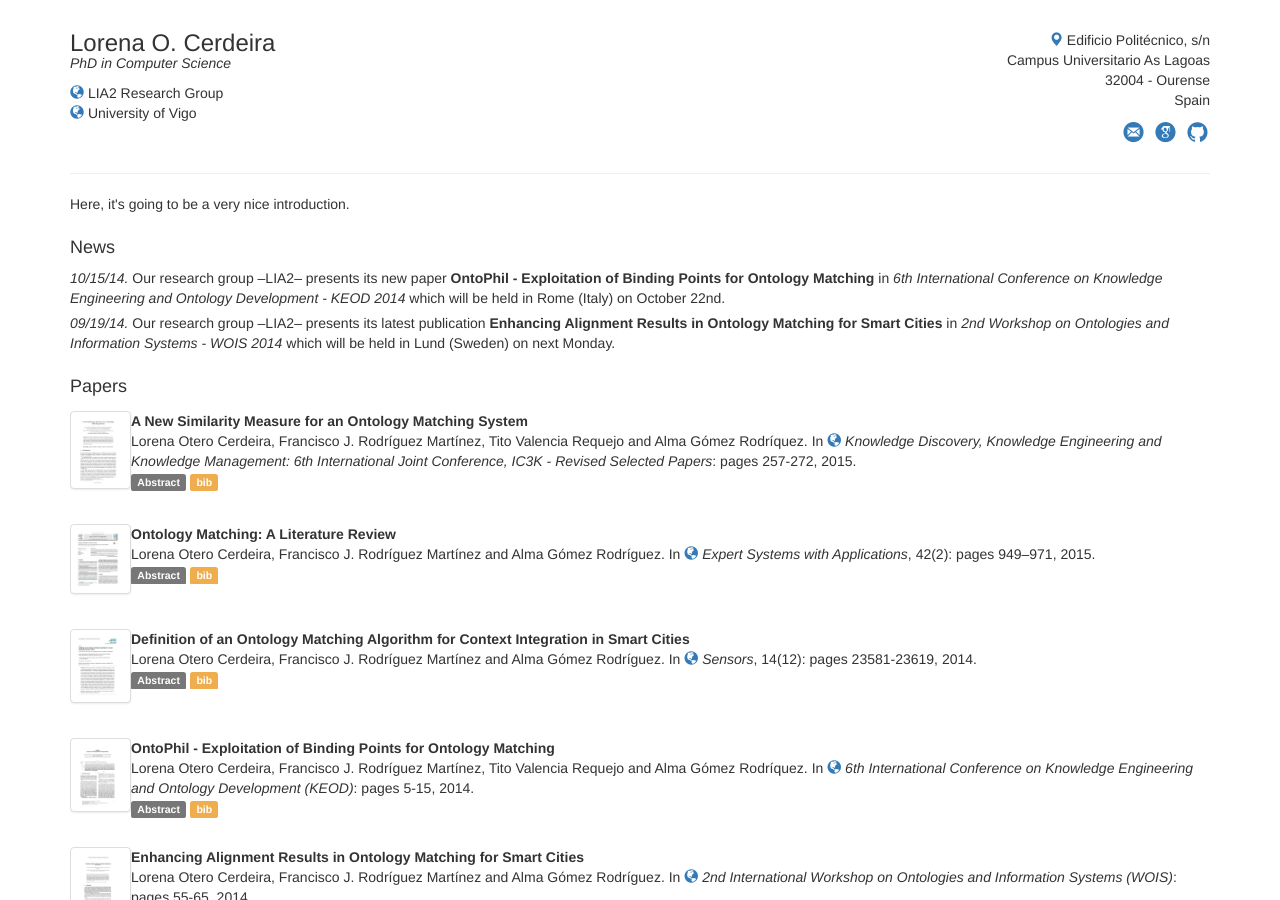
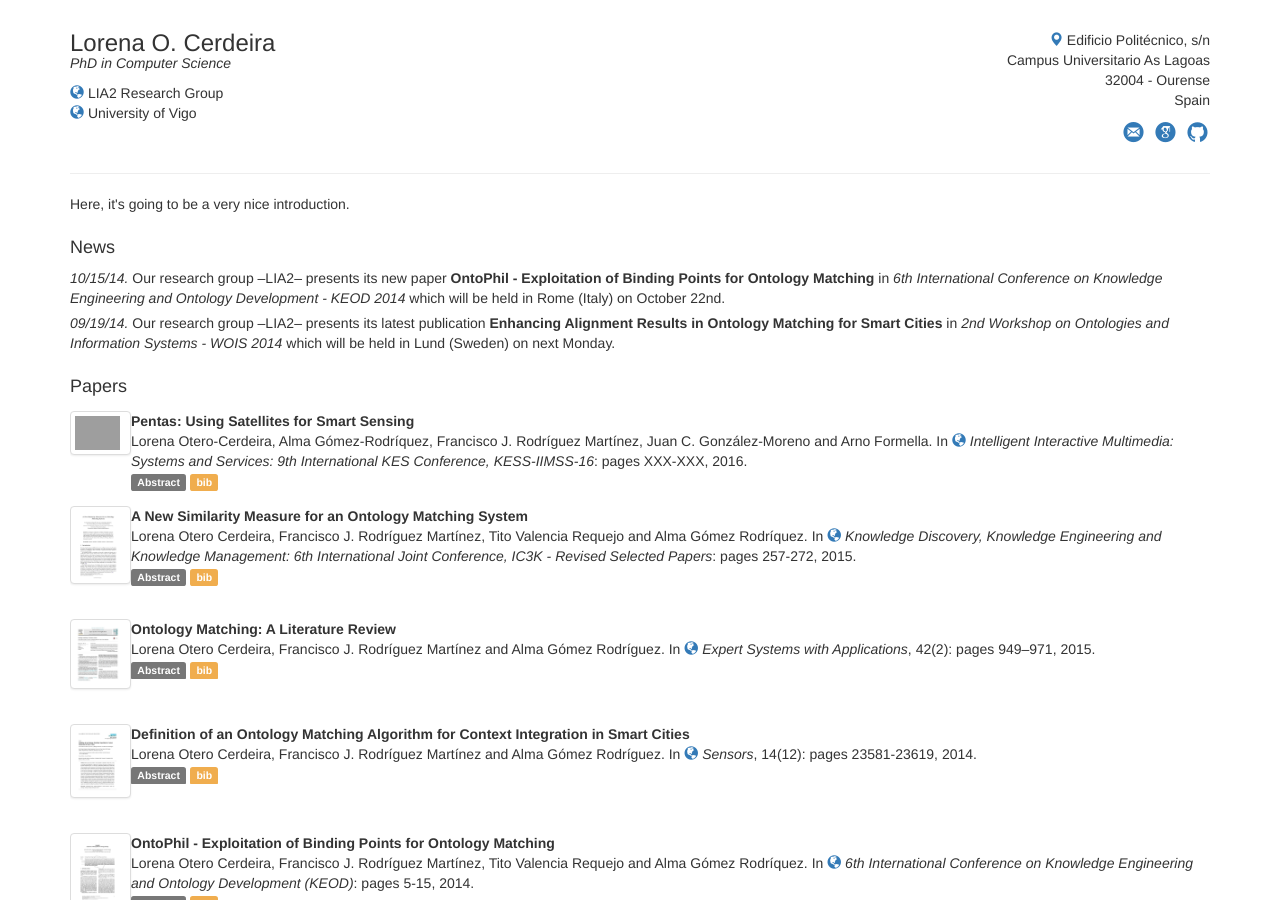
Before and after one commit to locerdeira/locerdeira.github.com, a Jekyll site: the page built from index.html, in a window 1280 px wide and 900 px high. Built offline with Jekyll 4.4.1, drawn with Linux system fonts in a browser that asks for light colours; nearby versions of some CDN libraries; grey boxes are pictures that could not be loaded.

Commit message:
Adding KES-IIMSS 2016

```diff
--- a/_data/paper-list.yml
+++ b/_data/paper-list.yml
@@ -284,3 +284,27 @@
     of the input ontologies. The different steps of the algorithm as well as some clarifying examples are
     also provided. In addition, OntoPhil is also compared and evaluated using the datasets from well-known
     Ontology Alignment Evaluation Initiative.</p>
+
+- layout: paper
+  selected: y
+  paper-type: inproceedings
+  label: 2016_KES_IIMSS
+  year: 2016
+  month: 06
+  img: 2016_KES_IIMSS.jpg
+  bib: 2016_KES_IIMSS.bib
+  title: "Pentas: Using Satellites for Smart Sensing"
+  authors: Lorena Otero-Cerdeira, Alma Gómez-Rodríquez, Francisco J. Rodríguez Martínez, Juan C. González-Moreno and Arno Formella
+  booktitle: "Intelligent Interactive Multimedia: Systems and Services: 9th International KES Conference, KESS-IIMSS-16"
+  pages: XXX-XXX
+  doc-url:
+  booktitle-url: http://iimss-16.kesinternational.org/
+  venue: conference
+  abstract: >
+    <p>Smart environments are an important field of study and have suffered from an important
+    evolution in the last decade. Smart technology makes an intensive use of wireless technology
+    as the way of communicating all the elements of the system, including sensors. This paper tries to
+    show how the use of satellites and radio waves may provide smart characteristics to environments
+    that lack the common wireless technologies usually utilized. A system using Agent Oriented Software
+    Engineering and based on that technology has been constructed and shows the suitability and
+    advantages of the proposal.</p>
--- /dev/null
+++ b/bib/2016_KES_IIMSS.bib
@@ -0,0 +1,9 @@
+@inproceedings{Cerdeira2016:1,
+	Address = {Tenerife, Spain},
+	Author = {Lorena Otero{-}Cerdeira and Alma G{\'\o}mez{-}Rodr{\'\i}guez and Francisco J. Rodr{\'\i}guez and Juan Carlos Gonz{\'\a}lez-Moreno and Arno Formella},
+	Booktitle = {Intelligent Interactive Multimedia: Systems and Services: 9th International KES Conference, KESS{-}IIMSS{-}16},
+	Month = {June},
+	Pages = {xxx-xxx},
+	Title = {Pentas: Using Satellites for Smart Sensing},
+	Year = {2016}
+}
```
